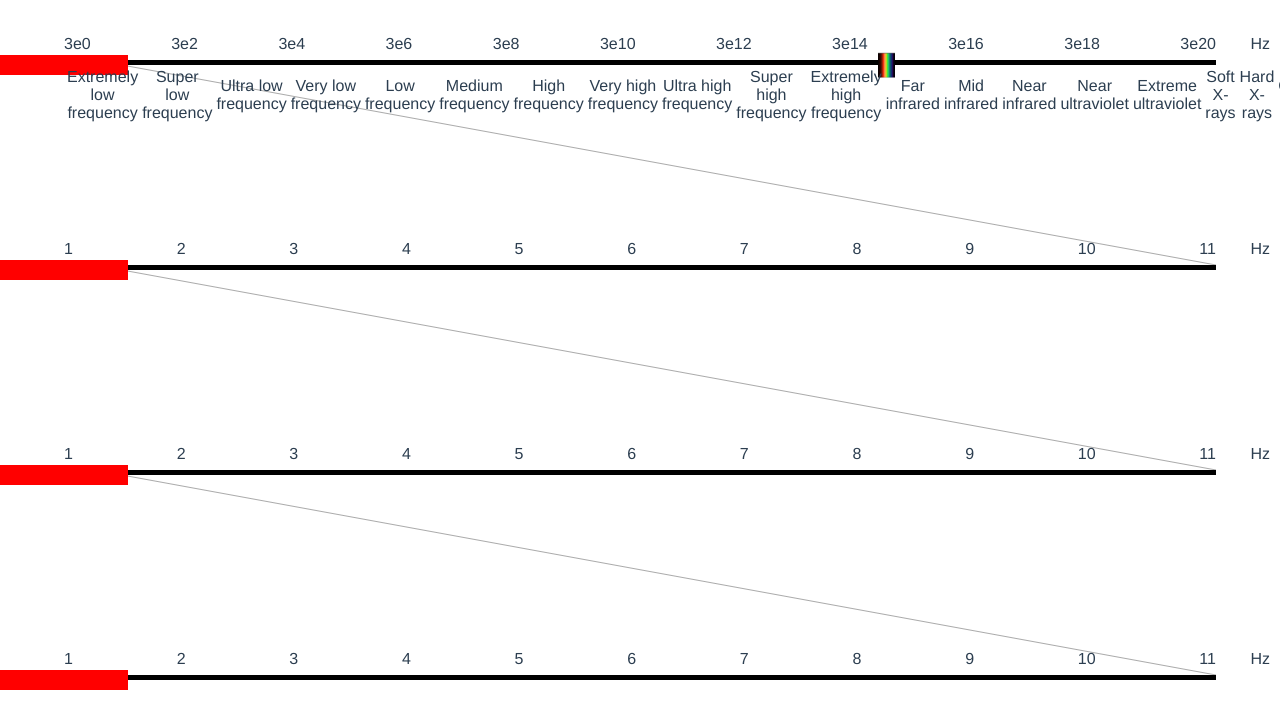
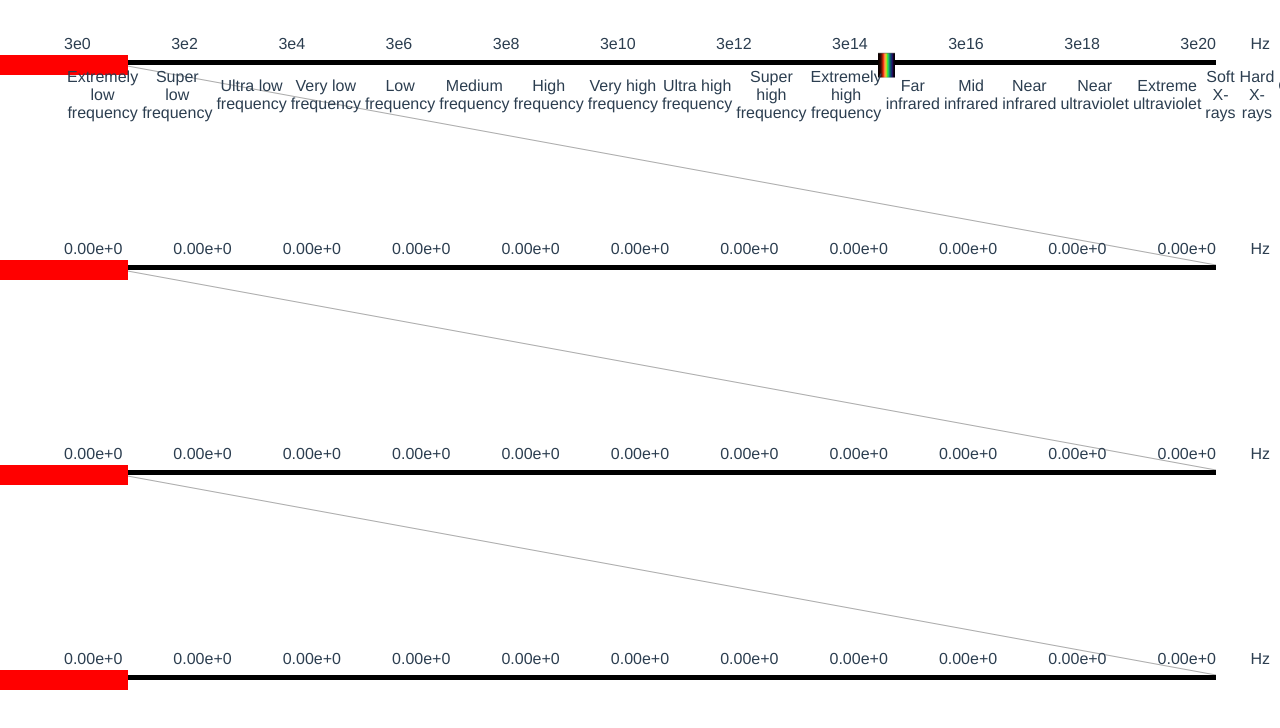
Before and after one commit to apclemens/em_spectrum_source, a Vue app: page / in a window 1280 px wide. Shown: the top 728 px of the page. Built offline with nearby package versions, Linux system fonts and the light colour scheme.

Commit message:
marking text, need to position them

```diff
--- a/src/App.vue
+++ b/src/App.vue
@@ -1,10 +1,10 @@
 <template>
   <div id="app">
       <Markings scale="0"/>
-    <Bar scale="0" v-bind:centerPositions="centerPositions" v-on:updatePositions="updatePos($event, 0)"/>
-    <Bar scale="1" v-bind:centerPositions="centerPositions" v-on:updatePositions="updatePos($event, 1)"/>
-    <Bar scale="2" v-bind:centerPositions="centerPositions" v-on:updatePositions="updatePos($event, 2)"/>
-    <Bar scale="3" v-bind:centerPositions="centerPositions" v-on:updatePositions="updatePos($event, 3)"/>
+    <Bar scale="0" v-bind:centerPositions="centerPositions" v-bind:centerFrequencyRanges="centerFrequencyRanges" v-on:updatePositions="updatePos($event, 0)"/>
+    <Bar scale="1" v-bind:centerPositions="centerPositions" v-bind:centerFrequencyRanges="centerFrequencyRanges" v-on:updatePositions="updatePos($event, 1)"/>
+    <Bar scale="2" v-bind:centerPositions="centerPositions" v-bind:centerFrequencyRanges="centerFrequencyRanges" v-on:updatePositions="updatePos($event, 2)"/>
+    <Bar scale="3" v-bind:centerPositions="centerPositions" v-bind:centerFrequencyRanges="centerFrequencyRanges" v-on:updatePositions="updatePos($event, 3)"/>
   </div>
 </template>
 
@@ -21,21 +21,27 @@ export default {
   data() {
       return {
           centerPositions: [0, 0, 0, 0],
+          centerFrequencyRanges: [[3e-1, 3e1], [1, 1], [1, 1], [1, 1]],
       }
   },
   methods: {
       updatePos: function(event, scale) {
           this.centerPositions[scale] = event / (0.9 * window.innerWidth);
+          if (scale == 0) {
+              this.centerFrequencyRanges[0] = [pos_to_freq(3e0, 3e20, this.centerPositions[0]-.05), pos_to_freq(3e0, 3e20, this.centerPositions[0]+.05)];
+          } else {
+              this.centerFrequencyRanges[scale] =
+                  [
+                      pos_to_freq(this.centerFrequencyRanges[scale-1][0], this.centerFrequencyRanges[scale-1][1], this.centerPositions[scale]-0.05),
+                      pos_to_freq(this.centerFrequencyRanges[scale-1][0], this.centerFrequencyRanges[scale-1][1], this.centerPositions[scale]+0.05)
+                  ]
+          }
       }
   }
 }
 
-function pos_to_freq(pos) {
-    return 10**(pos*20)*3;
-}
-
-function freq_to_pos(freq) {
-    return Math.log10(freq/3)/20;
+function pos_to_freq(startFreq, endFreq, pos) {
+    return startFreq**(1-pos) * endFreq ** pos;
 }
 </script>
 
--- a/src/components/Bar.vue
+++ b/src/components/Bar.vue
@@ -14,6 +14,9 @@
         </div>
         <Markings
              v-if="scale != '3'"
+             v-bind:centerPos="centerPositions[scale]"
+             v-bind:centerFrequencyRange="centerFrequencyRanges[scale]"
+             v-bind:markings="markings"
         />
     </div>
 </template>
@@ -26,7 +29,7 @@ import ClassList from './ClassList.vue'
 
 export default {
     name: 'Bar',
-    props: ['scale', 'centerPositions'],
+    props: ['scale', 'centerPositions', 'centerFrequencyRanges'],
     components: {
         Preview,
         Guider,
@@ -36,12 +39,22 @@ export default {
     data() {
         return {
             leftPos: 0,
+            markings: [0,0,0,0,0,0,0,0,0,0,0],
+            placements: [0,0,0,0,0,0,0,0,0,0,0],
         }
     },
     methods: {
         movePreview: function(event) {
             this.leftPos = event.x - .045*window.innerWidth;
             this.$emit('updatePositions', this.leftPos);
+
+            for (var i=0; i<11; i++) {
+                var newValue = this.pos_to_freq(this.centerFrequencyRanges[this.scale][0], this.centerFrequencyRanges[this.scale][1], this.centerPositions[this.scale]+0.1*i);
+                this.markings.splice(i, 1, newValue)
+            }
+        },
+        pos_to_freq: function(startFreq, endFreq, pos) {
+            return startFreq**(1-pos) * endFreq ** pos;
         }
     },
 }
--- a/src/components/Markings.vue
+++ b/src/components/Markings.vue
@@ -7,8 +7,8 @@
             </div>
         </div>
         <div v-else class="hertz">
-            <div v-for="n in 11" class="mark" v-bind:key=n>
-                {{n}}
+            <div v-for="(n, index) in markings" class="mark" v-bind:key=index>
+                {{n.toExponential(2)}}
             </div>
         </div>
     </div>
@@ -17,10 +17,15 @@
 <script>
 export default {
     name: 'Markings',
-    props: ['scale', 'markingList'],
+    props: ['scale', 'centerPos', 'centerFrequencyRange', 'markings', 'placements'],
     methods: {
+        pos_to_freq: function(startFreq, endFreq, pos) {
+            return startFreq**(1-pos) * endFreq ** pos;
+        }
     },
 }
+
+
 </script>
 
 <style>
--- a/src/main.js
+++ b/src/main.js
@@ -3,6 +3,10 @@ import App from './App.vue'
 
 Vue.config.productionTip = false
 
+function pos_to_freq(startFreq, endFreq, pos) {
+        return startFreq**(1-pos) * endFreq ** pos;
+}
+
 new Vue({
   render: h => h(App)
 }).$mount('#app')
```
Also changed, not shown: 1 other file (tests, documents, lock files or other folders).
